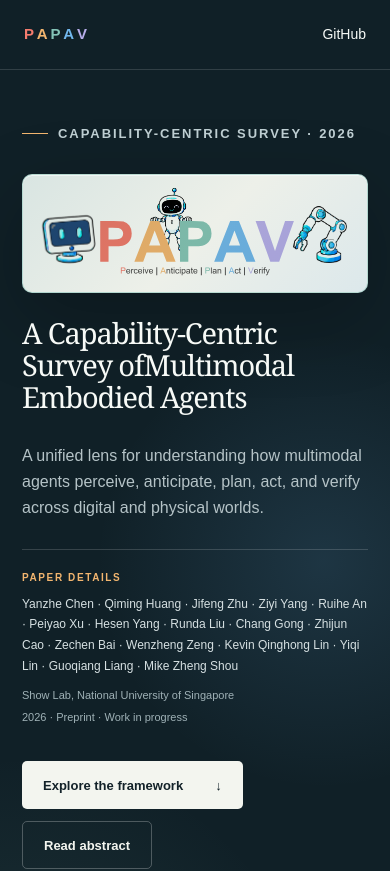
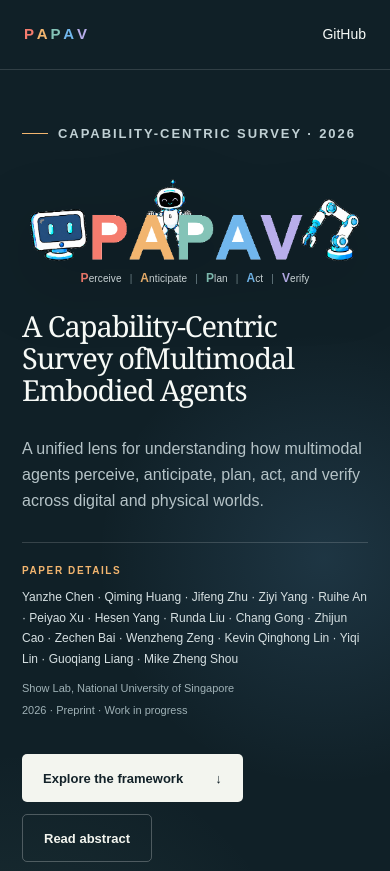
Before and after one commit to seizethe-day/PAPAV, a Next.js app: page / in a window 390 px wide. Shown: the top 871 px of the page. Built offline with nearby package versions, Linux system fonts and the light colour scheme; no server answers.

Commit message:
Integrate transparent hero logo

```diff
--- a/app/globals.css
+++ b/app/globals.css
@@ -67,8 +67,12 @@ a { color: inherit; text-decoration: none; }
 h1 { margin: 0; letter-spacing: -.045em; }
 .papav-word { display: block; margin-bottom: 11px; font: 400 clamp(64px, 8.7vw, 126px)/.88 Georgia, 'Times New Roman', serif; letter-spacing: -.09em; }
 .papav-word em { display: inline-block; font-style: normal; }
-.hero-brand-logo { width: min(100%,560px); display: block; margin-bottom: 24px; padding: 8px 12px; overflow: hidden; border: 1px solid rgba(132,195,183,.48); border-radius: 10px; background: linear-gradient(135deg,#d9e5e2 0%,#edf0e9 52%,#dce8eb 100%); box-shadow: 0 25px 80px rgba(0,0,0,.24),inset 0 1px 0 rgba(255,255,255,.58); }
-.hero-brand-logo img { display: block; width: 100%; height: auto; mix-blend-mode: multiply; filter: saturate(.96) contrast(1.04); }
+.hero-brand-logo { width: min(100%,620px); display: block; margin-bottom: 28px; }
+.hero-brand-logo img { display: block; width: 100%; height: auto; filter: drop-shadow(0 20px 36px rgba(0,0,0,.22)); }
+.hero-brand-expansion { display: flex; flex-wrap: wrap; justify-content: center; gap: 5px 12px; margin-top: 8px; color: #d4dee0; font: 500 12px/1.35 Arial,sans-serif; letter-spacing: .01em; }
+.hero-brand-expansion > span { --accent: #fff; display: inline-flex; align-items: baseline; }
+.hero-brand-expansion > span + span::before { content: '|'; margin-right: 12px; color: #71868c; font-weight: 400; }
+.hero-brand-expansion b { color: var(--accent); font-size: 15px; }
 .title-rest { display: block; max-width: 820px; font: 400 clamp(29px, 3.1vw, 49px)/1.09 Georgia, 'Times New Roman', serif; letter-spacing: -.038em; }
 .hero-deck { max-width: 650px; margin: 31px 0 0; color: #b5c3c7; font-size: clamp(16px, 1.35vw, 20px); line-height: 1.62; }
 .hero-paper-details { max-width: 720px; margin-top: 28px; padding-top: 20px; border-top: 1px solid rgba(255,255,255,.16); }
@@ -685,6 +689,10 @@ footer > a:last-child { justify-self: end; }
   .nav-cta { border: 0; padding: 0; }
   .nav-cta span { display: none; }
   .hero { padding: 124px 22px 70px; gap: 54px; }
+  .hero-brand-logo { margin-bottom: 24px; }
+  .hero-brand-expansion { gap: 4px 8px; margin-top: 7px; font-size: 10px; }
+  .hero-brand-expansion > span + span::before { margin-right: 8px; }
+  .hero-brand-expansion b { font-size: 12px; }
   .hero-paper-meta { display: grid; gap: 5px; }
   .hero-paper-meta span + span::before { display: none; }
   .papav-word { font-size: 67px; }
--- a/app/page.tsx
+++ b/app/page.tsx
@@ -59,7 +59,14 @@ export default function Home() {
           <p className="eyebrow"><span /> Capability-centric survey · 2026</p>
           <h1>
             <span className="hero-brand-logo">
-              <img src="papav-logo.svg" alt="PAPAV — Perceive, Anticipate, Plan, Act, Verify" />
+              <img src="papav-hero-cutout.png" alt="PAPAV" />
+              <span className="hero-brand-expansion">
+                {capabilities.map((item) => (
+                  <span key={item.name} style={{ '--accent': item.color } as React.CSSProperties}>
+                    <b>{item.name.slice(0, 1)}</b>{item.name.slice(1)}
+                  </span>
+                ))}
+              </span>
             </span>
             <span className="title-rest">A Capability-Centric Survey of<br />Multimodal Embodied Agents</span>
           </h1>
```
Also changed, not shown: public/papav-hero-cutout.png (added).
